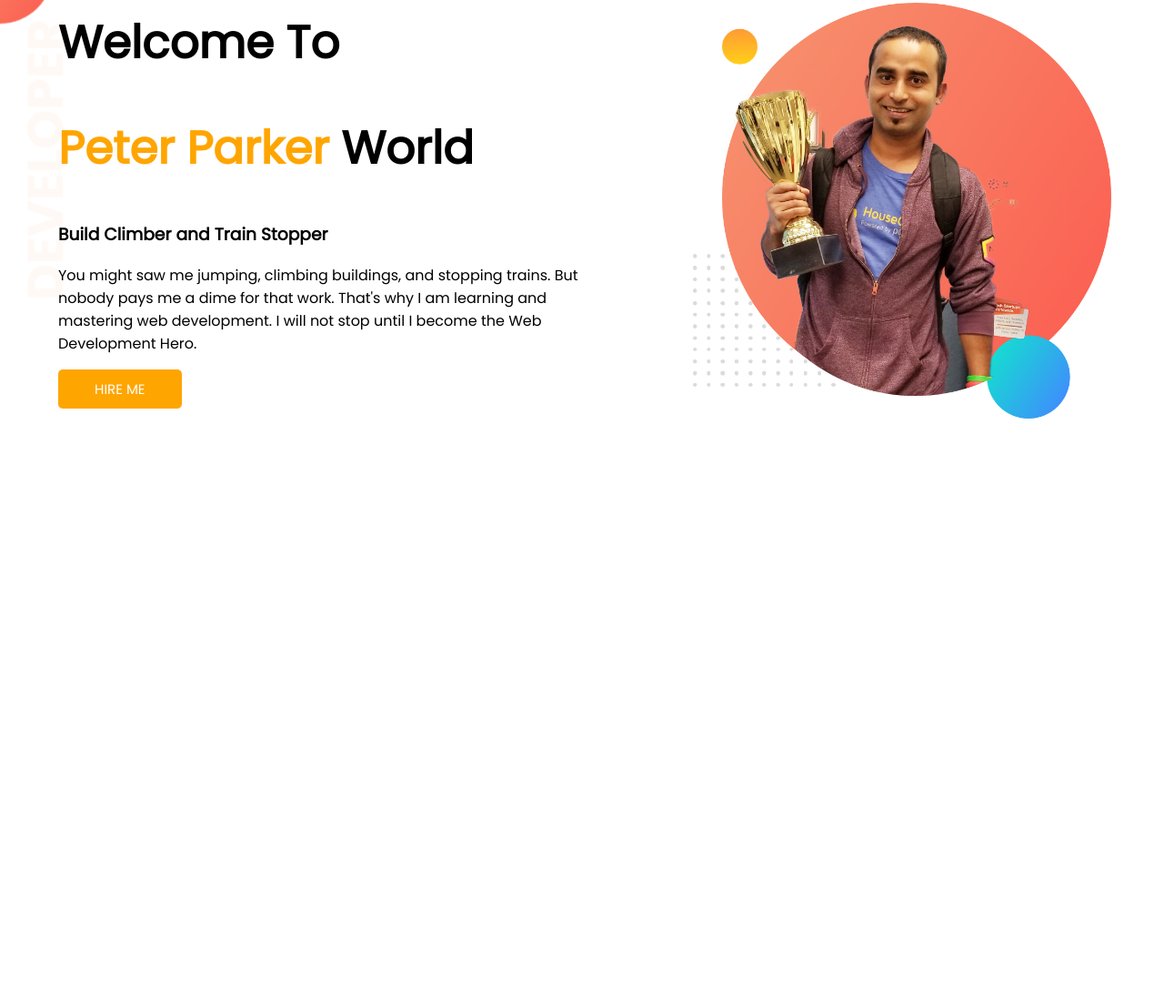
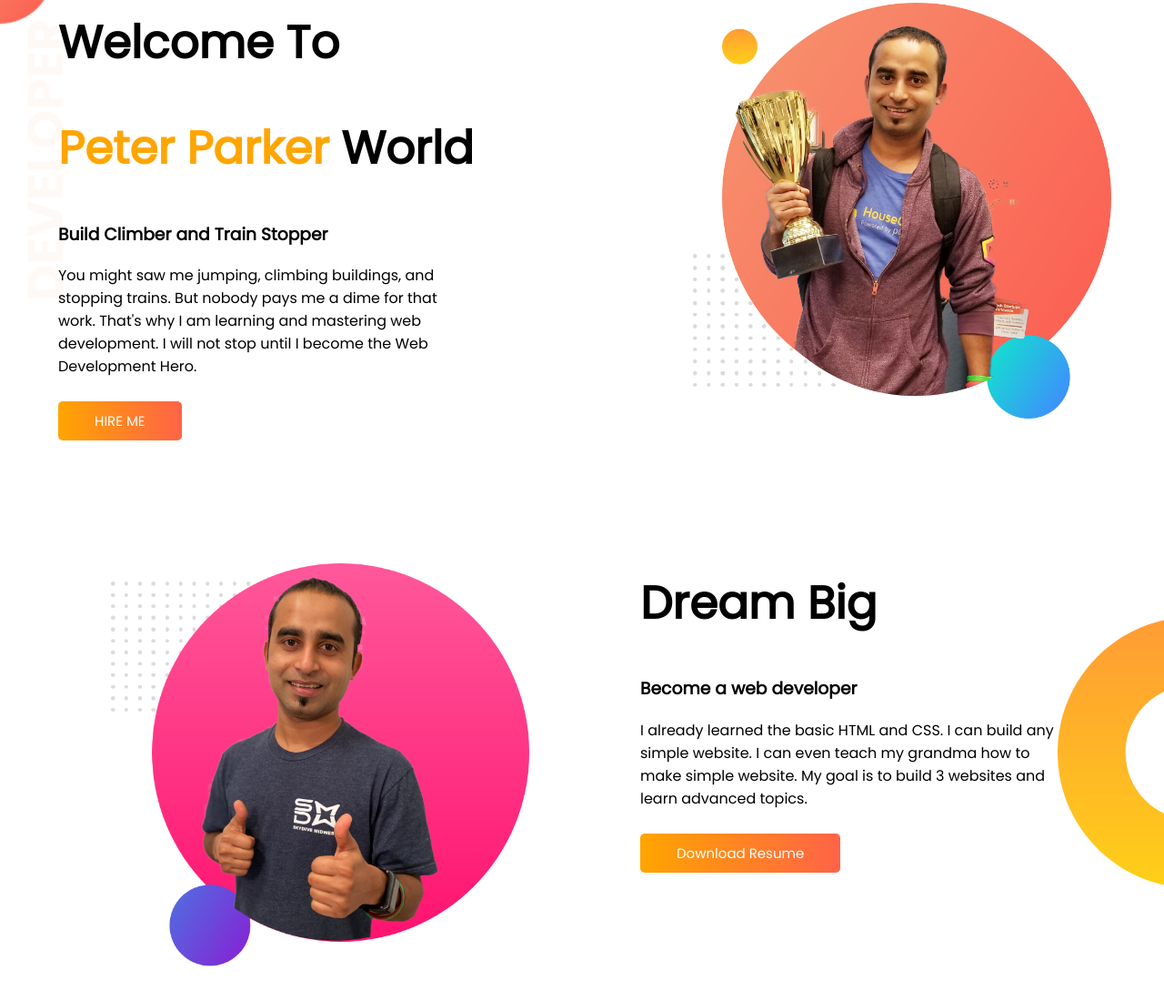
Before and after one commit to wazid7/personal-portfolio, a plain HTML site: page index.html in a window 1280 px wide. Shown: the part 32-1132 px from the top of the page at 91% size. Before the commit the page ends 800 px from the top, so only its background shows below. Drawn offline with Linux system fonts and the light colour scheme.

Commit message:
added dream Area

```diff
--- a/index.html
+++ b/index.html
@@ -26,5 +26,18 @@
             </div>
         </section>
     </header>
+    <main>
+        <section class="Dream-Area">
+            <div class="slider-half">
+                <img src="img/jhankar2.png" alt="" >
+            </div>
+            <div class="slider-half">
+                <h1> Dream Big </h1>
+                <h3>Become a web developer</h3>
+                <p>I already learned the basic HTML and CSS. I can build any simple website. I can even teach my grandma how to make simple website. My goal is to build 3 websites and learn advanced topics.</p>
+                <a class="anchor-button" target="_blank" href="https://www.linkedin.com/company/programminghero/">Download Resume</a>
+            </div>
+        </section>
+    </main>
 </body>
 </html>
--- a/style.css
+++ b/style.css
@@ -3,14 +3,18 @@ body{
     font-family: 'Poppins', sans-serif;
     margin: 0;
 }
-header h1{
+.slider-half h1{
     font-size: 50px;;
 }
 header span{
     color: orange;
 }
+section{
+    display: flex;
+    margin-bottom: 100px;
+}
 .hero{
-    display: flex;
+
     background-image: url(img/top-banner.png);
     background-repeat: no-repeat;
 }
@@ -25,10 +29,19 @@ header span{
 }
 .slider-half a {
     text-decoration: none;
-    background: orange;
+    background-image: linear-gradient(to left, tomato , orange);
     color: white;
     padding: 10px 40px;
     display: inline-block;
     border-radius: 5px;
     font-size: 15px;
+    margin-top: 10px;
 }
+.Dream-Area{
+    background-image: url(img/dream-bg.png);
+    background-repeat: no-repeat;
+    background-position: right;
+}
+.slider-half p {
+    padding-right: 115px;
+}
```
